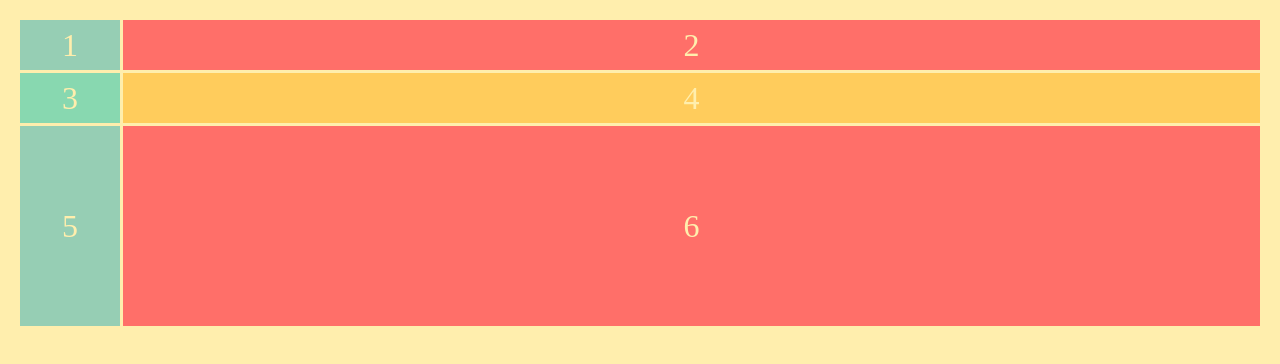
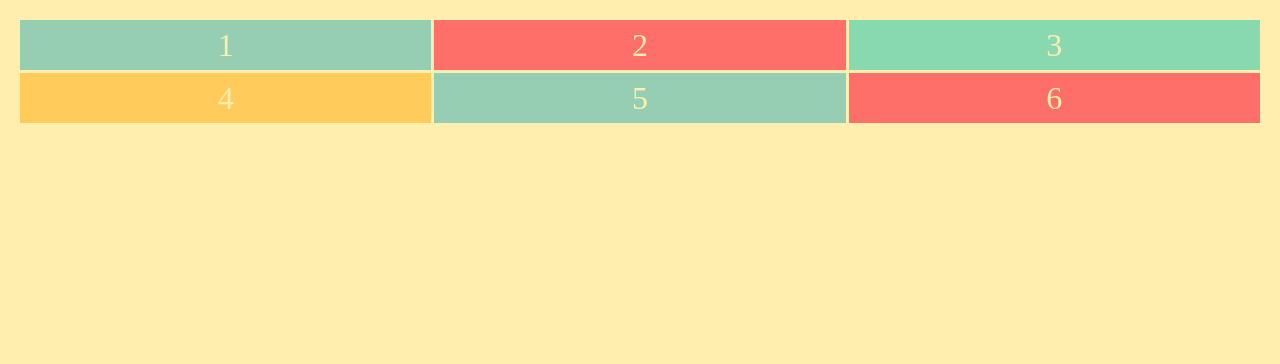
Before and after one commit to jorgedav-id/css-grid, a plain HTML site: page index.html in a window 1280 px wide. Drawn offline with Linux system fonts and the light colour scheme.

Commit message:
Fraction units an repeat

```diff
--- /dev/null
+++ b/index.css
@@ -0,0 +1,5 @@
+.container {
+	display: grid;
+	grid-template: repeat(2, 50px) / repeat(3, 1fr);
+	grid-gap: 3px;
+}
--- a/index.html
+++ b/index.html
@@ -2,15 +2,8 @@
 <html>
 <head>
 	<link rel="stylesheet" href="basic.css">
+	<link rel="stylesheet" href="index.css">
 	<title>CSS Grid</title>
-	<style>
-		.container {
-			display: grid;
-			grid-template-columns: 100px auto;
-			grid-template-rows: 50px 50px 200px;
-			grid-gap: 3px;
-		}
-	</style>
 </head>
 <body>
 	<div class="container">
```
